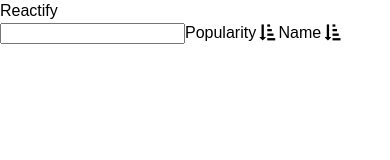
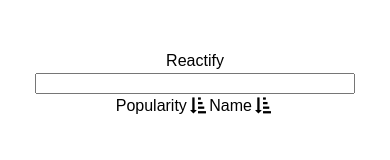
Before and after one commit to Darth-koder007/reactify, a React app: page / in a window 390 px wide. Built offline with nearby package versions, Linux system fonts and the light colour scheme.

Commit message:
in progress mobile first

```diff
--- a/src/components/app.js
+++ b/src/components/app.js
@@ -71,8 +71,8 @@ class App extends Component {
 
   render() {
     return (
-      <div>
-        <div>Reactify</div>
+      <div className="app">
+        <div className="header">Reactify</div>
         <SearchBar onSearchInput={this.searchRequest} onFilter={this.filterResults} />
         <ItemDetail selectedItem={this.state.selectedItem} />
         <ListView onSelectItem={this.selectItem} list={this.state.results}/>
--- a/src/components/search_bar.js
+++ b/src/components/search_bar.js
@@ -20,10 +20,14 @@ class SearchBar extends Component {
     let sortOrder = ASC;
 
     return (
-      <div>
-        <input type="text" onChange={this.searchTerm} />
-        <span onClick={()=> this.props.onFilter('popularity')}>Popularity<i className={sortOrder}></i></span>
-        <span onClick={()=> this.props.onFilter('name')}>Name<i className={sortOrder}></i></span>
+      <div className="search-bar">
+        <div className="search-field">
+          <input type="text" onChange={this.searchTerm} />
+        </div>
+        <div className="search-filter">
+          <span onClick={()=> this.props.onFilter('popularity')}>Popularity<i className={sortOrder}></i></span>
+          <span onClick={()=> this.props.onFilter('name')}>Name<i className={sortOrder}></i></span>
+        </div>
       </div>
     );
   }
--- a/style/style.scss
+++ b/style/style.scss
@@ -104,3 +104,30 @@ Modular Styles
 .text-centered {
   text-align: center;
 }
+
+/***********
+custom
+***********/
+.container {
+  margin: 50px auto;
+
+  .app {
+    .header {
+      text-align: center;
+    }
+
+    .search-bar {
+      text-align: center;
+
+      .search-field {
+        input {
+          width: 80%;
+        }
+      }
+
+      .search-filter {
+
+      }
+    }
+  }
+}
```
